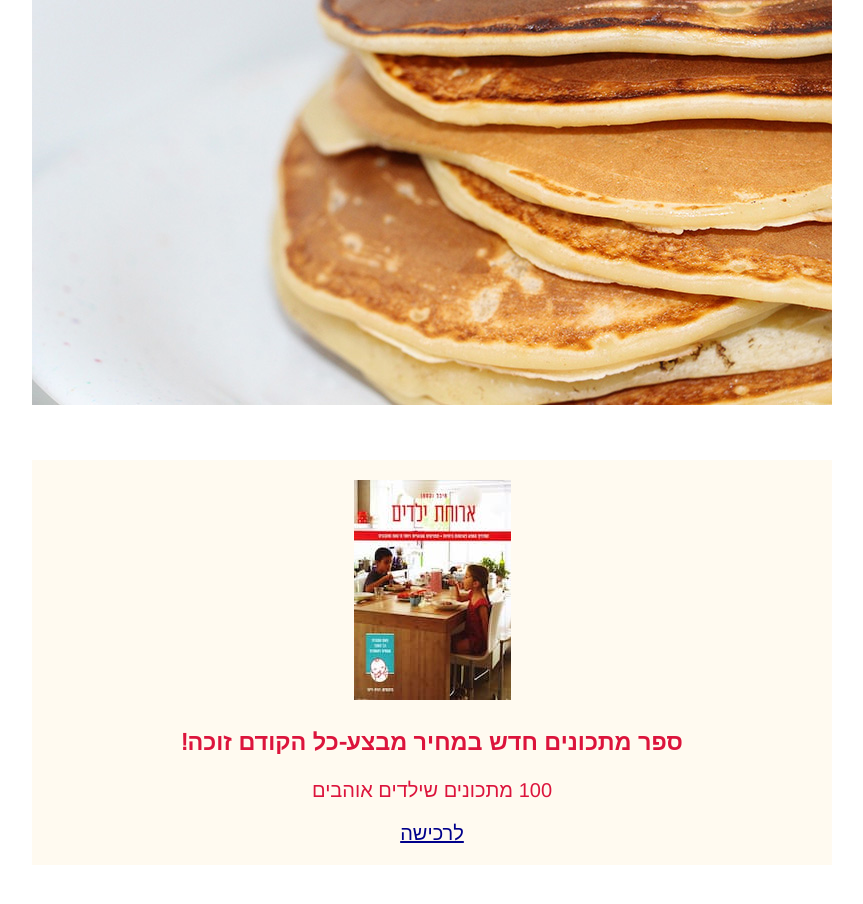
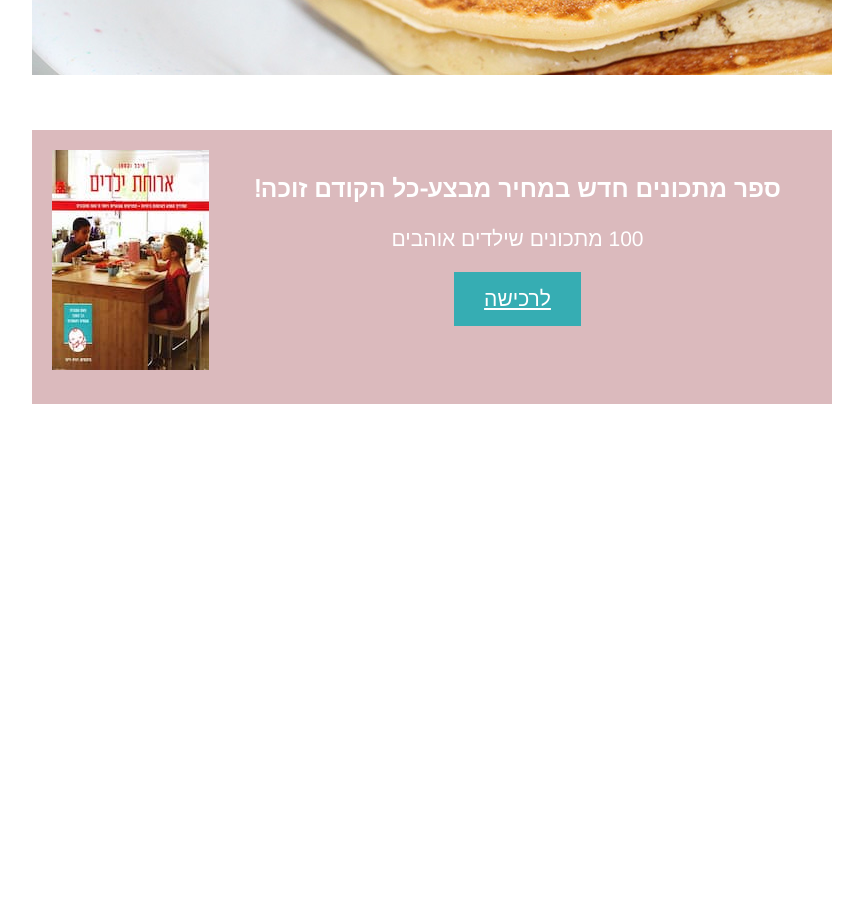
Before and after one commit to eliannahagbi/firstprojectelianna, a plain HTML site: page 1.html in a window 1280 px wide. Shown: the part 1600-2504 px from the top of the page, without its empty margins (208-1071 px from the left). After the commit the page ends 2054 px from the top, so only its background shows below. Drawn offline with nearby package versions, Linux system fonts and the light colour scheme.

Commit message:
שיעור 7

```diff
--- a/tray.css
+++ b/tray.css
@@ -1,14 +1,14 @@
 body {
 
     font-family: 'Arimo', sans-serif;
-    color: olive;
+    color: #7e636c;
     font-size: 20px;
 }
 
 
 h1 {
     font-family: 'Secular One', sans-serif;
-    color: firebrick
+    color: #d81f05
 }
 
 img {
@@ -26,24 +26,37 @@ img {
 }
 
 .cta {
-    background-color: floralwhite;
-    font-size: 21 px;
+    background-color: #d4acb0d4;
+    font-size: 21px;
     text-align: center;
     padding: 20px;
-    color: crimson;
+    color: white;
     margin-top: 50px;
     margin-bottom: 50px;
+    overflow: hidden;
 }
 
-a {
-    color: darkblue
-}
+
 
 .button {
-    background color: blue;
-    color: white;
+
     text-decoration: none;
     padding: 14px;
     display: inline-block;
     text-align: center;
 }
+a {
+    color: white;
+    background-color: #36adb3;
+    display: inline-block;
+    padding: 15px 30px;
+
+}
+
+
+
+.alignleft {
+    float: left;
+    margin-right: 14px;
+    margin-bottom: 14px;
+}
```
